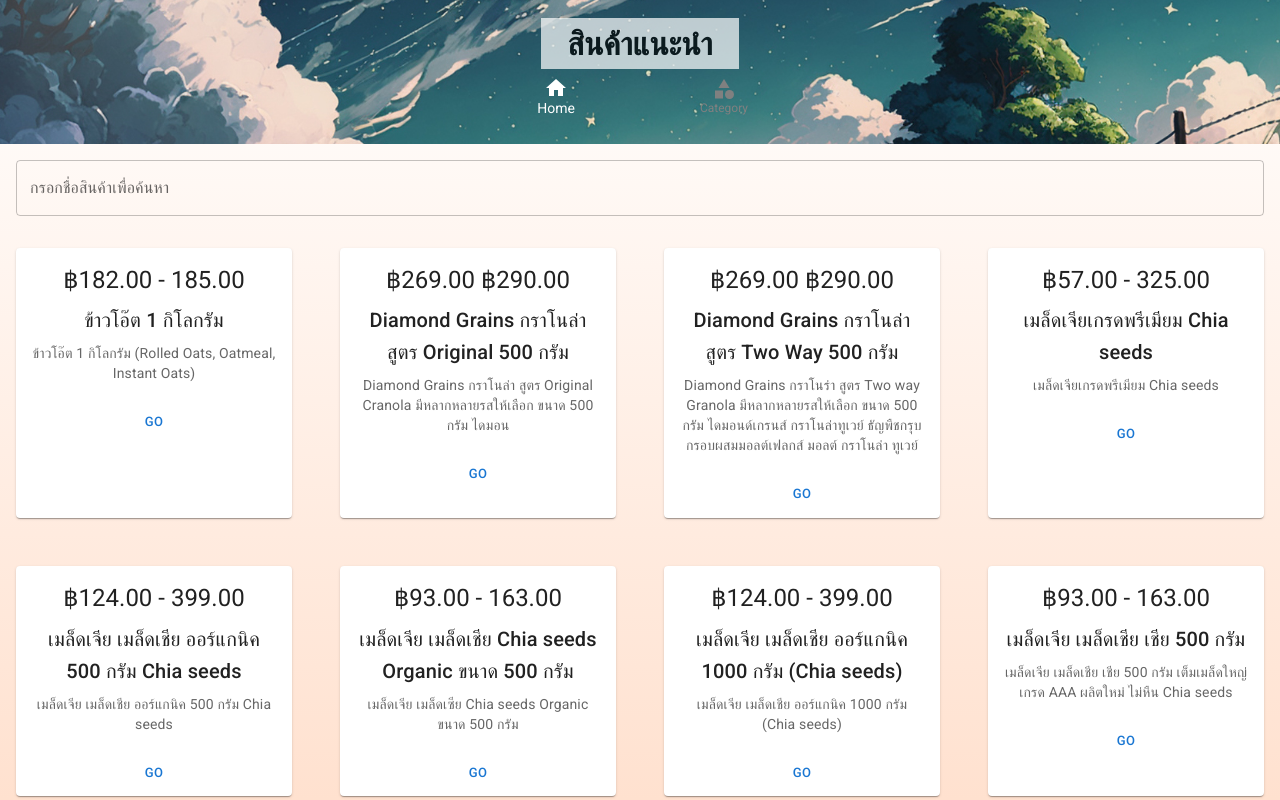
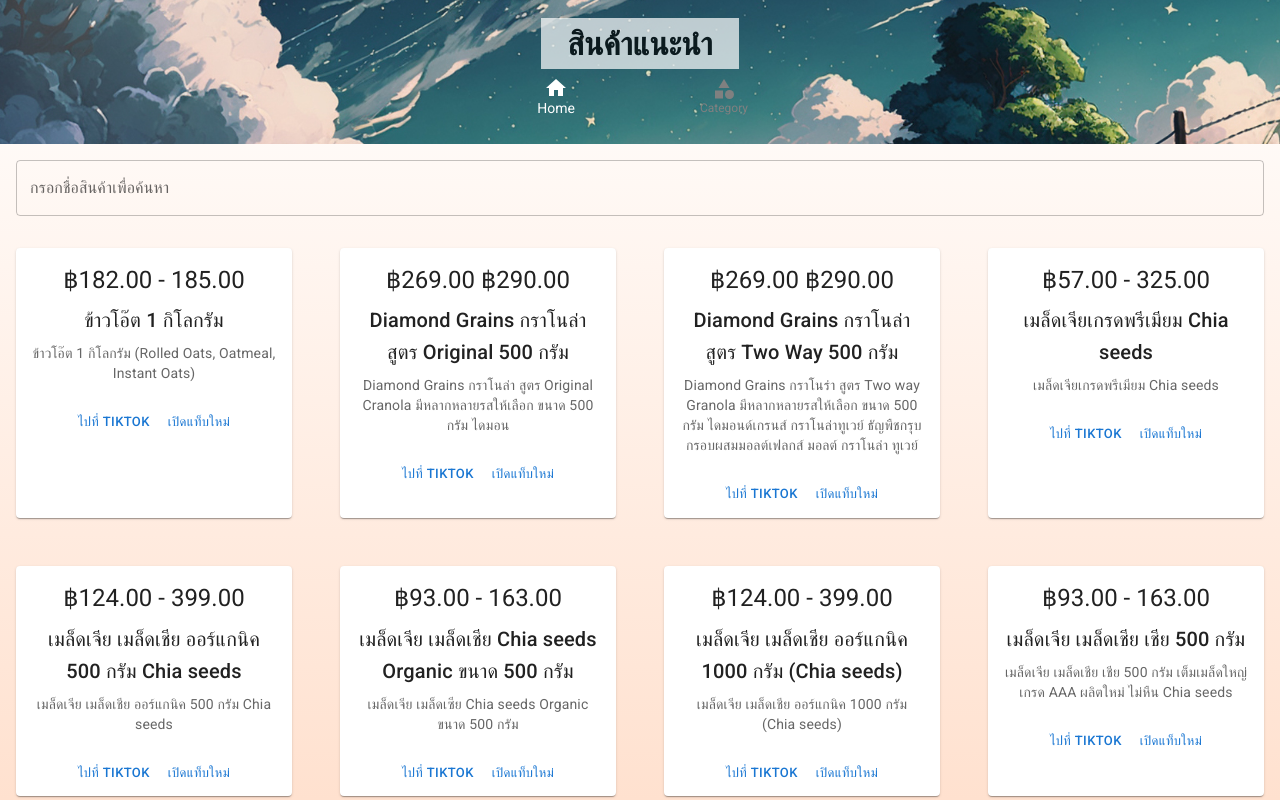
Before and after one commit to yodsawadee/react-ts, a React (Create React App) app: page / in a window 1280 px wide. Shown: the top 800 px of the page. Built offline with nearby package versions, Linux system fonts and the light colour scheme; no server answers.

Commit message:
add window.top.location.href

```diff
--- a/src/pages/main/MainPage.tsx
+++ b/src/pages/main/MainPage.tsx
@@ -120,9 +120,19 @@
         console.log('currentData=',currentData)
     };
 
-    const handleClickItem = (url: string) => {
+    const handleClickItem = (url: string, type: string) => {
         console.log('url=',url)
-        window.open(url, '_blank', 'noopener,noreferrer');
+        if (type === 'new_tab') {
+            window.open(url, '_blank', 'noopener,noreferrer');
+        } else {
+            if (window.top) {
+                window.top.location.href = url;
+            } else {
+                // Handle the case where window.top is null or undefined
+                console.error('window.top is null or undefined');
+                window.location.href = url;
+            }
+        }
     };
 
     return (
@@ -154,7 +164,8 @@
                                     <Typography variant="body2" color="text.secondary">{item.description}</Typography>
                                 </CardContent>
                                 <CardActions sx={{justifyContent: 'center'}}>
-                                    <Button size="small" onClick={() => handleClickItem(item.url)}>Go</Button>
+                                    <Button size="small" onClick={() => handleClickItem(item.url, 'go')}>ไปที่ TikTok</Button>
+                                    <Button size="small" onClick={() => handleClickItem(item.url, 'new_tab')}>เปิดแท็บใหม่</Button>
                                 </CardActions>
                                 </Card>
                             ))}
```
